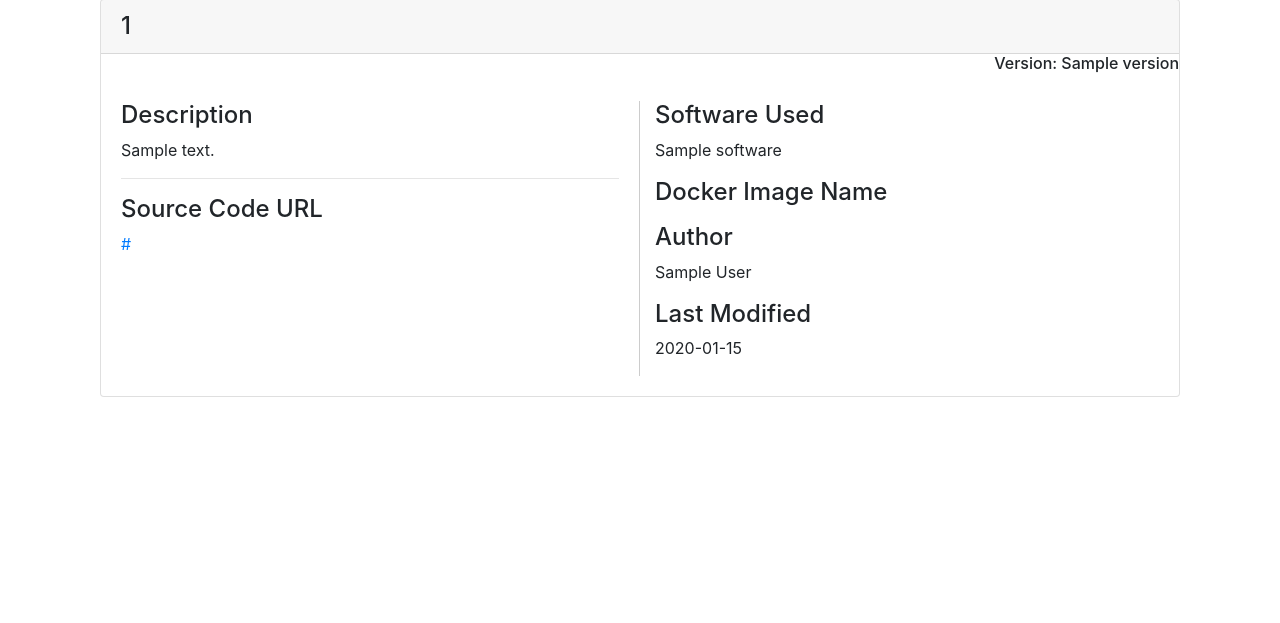
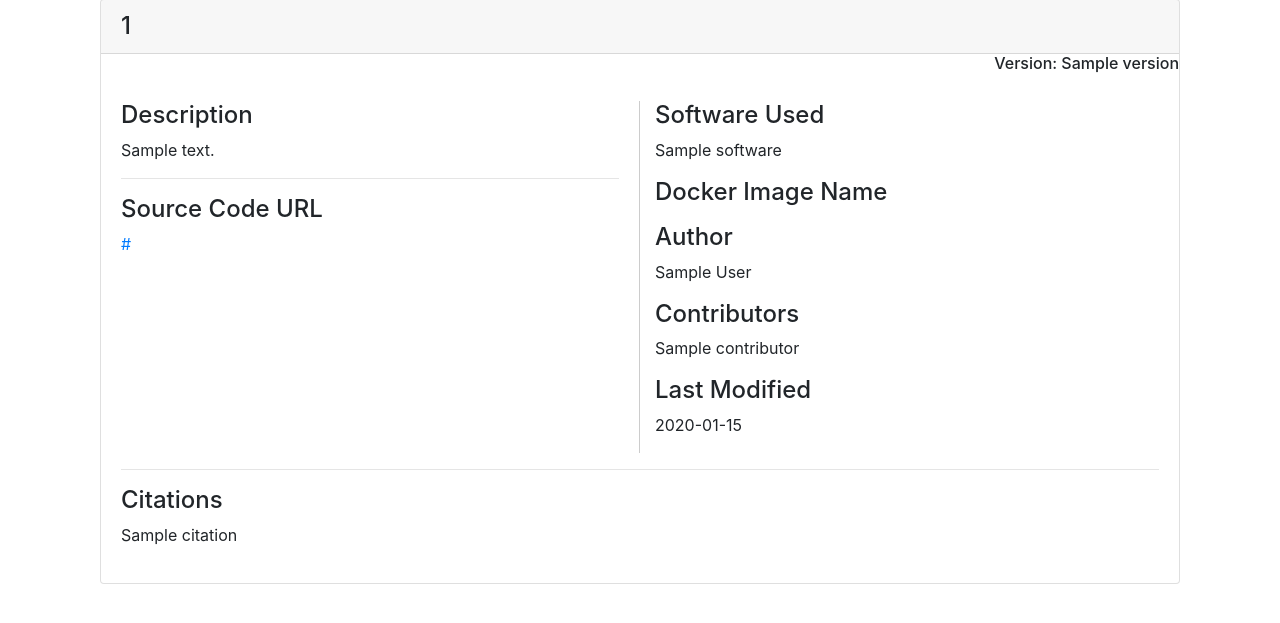
Before and after one commit to clowder-framework/catalog, a Flask app: template transformations/templates/pages/view_transformation.html in a window 1280 px wide. Shown: the part 94-717 px from the top of the page. Run offline with Flask 2, Linux system fonts and the light colour scheme; the template is opened without the code that fills it: most values are stand-ins (such as "Sample title", 1, 10 or a date in 2020); some libraries are stand-ins or nearby versions.

Commit message:
Added information to details page. Showing all versions of an extractor on a single details page. The version that was selected from the main page will have a green boarder. Currently version is sorted as a string, rather than a number, so version 2 will show up after version 10.

```diff
--- a/transformations/templates/pages/view_transformation.html
+++ b/transformations/templates/pages/view_transformation.html
@@ -38,10 +38,31 @@
                         <p>{{replaceEmptyString(transformation.dockerImageName)}}</p>
                         <h4>Author</h4>
                         <p>{{transformation.author}}</p>
+                        {% if transformation.contributors|length > 0 %}
+                        <h4>Contributors</h4>
+                            <p>
+                            {% for contributor in transformation.contributors %}
+                                {% if loop.last %}
+                                    {{ contributor }}
+                                {% else %}
+                                    {{ contributor }},
+                                {% endif %}
+                            {% endfor %}
+                            </p>
+                        {% endif %}
                         <h4>Last Modified</h4>
                         <p>{{transformation.updated.date()}}</p>
                     </div>
                 </div>
+                {% if transformation.bibtex|length > 0 and transformation.bibtex[0] != "" %}
+                <div>
+                    <hr />
+                    <h4>Citations</h4>
+                    {% for citation in transformation.bibtex %}
+                        <p>{{ citation }}</p>
+                    {% endfor %}
+                </div>
+                {% endif %}
             </div>
         </div>
     {% endfor %}
```
